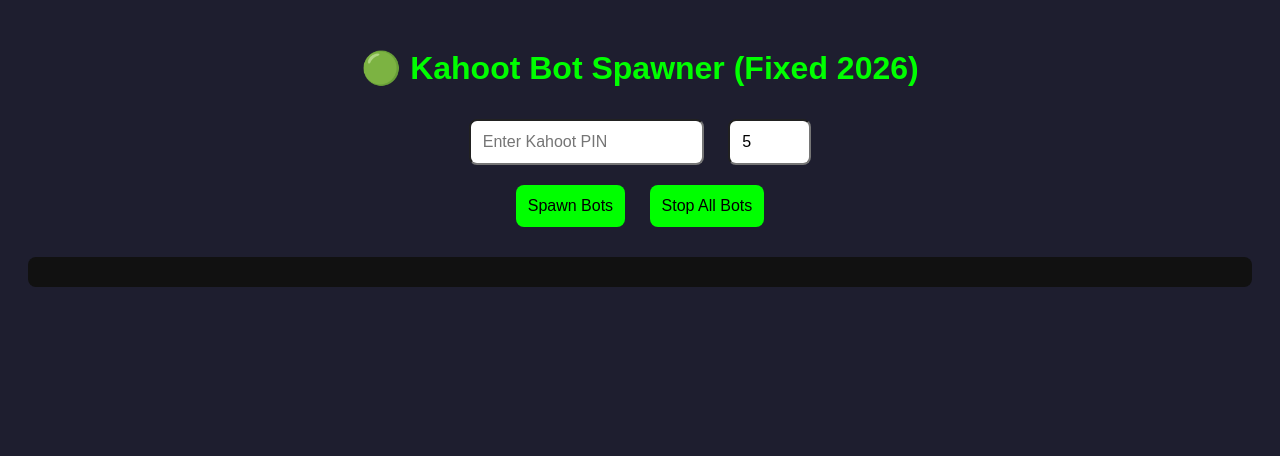
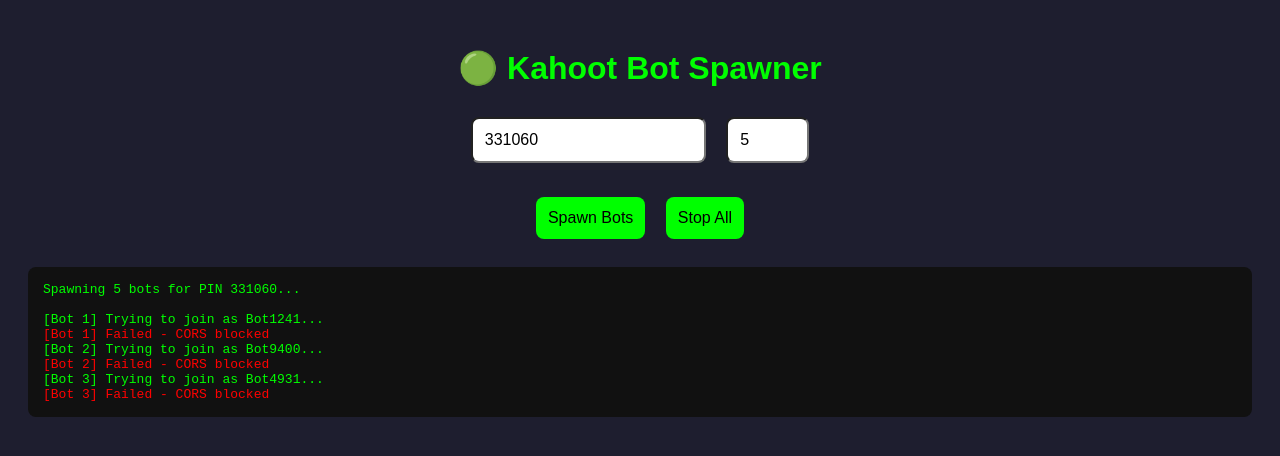
Before and after one commit to notfart10-alt/Index10.html, a plain HTML site: page index.html in a window 1280 px wide. Both pictures are taken after a click on the button "Spawn Bots". Drawn offline with Linux system fonts and the light colour scheme; no server answers.

Commit message:
Update index.html

```diff
--- a/index.html
+++ b/index.html
@@ -3,49 +3,23 @@
 <head>
   <meta charset="UTF-8">
   <meta name="viewport" content="width=device-width, initial-scale=1.0">
-  <title>Kahoot Bot Spawner 2026</title>
+  <title>Kahoot Bot Spawner</title>
   <style>
-    body {
-      font-family: Arial, sans-serif;
-      background: #1e1e2f;
-      color: #0f0;
-      text-align: center;
-      padding: 20px;
-    }
-    input, button {
-      padding: 12px;
-      margin: 10px;
-      font-size: 16px;
-      border-radius: 8px;
-    }
-    button {
-      background: #00ff00;
-      color: black;
-      border: none;
-      cursor: pointer;
-    }
+    body { font-family: Arial; background: #1e1e2f; color: #0f0; text-align: center; padding: 20px; }
+    input, button { padding: 12px; margin: 8px; font-size: 16px; border-radius: 8px; }
+    button { background: #00ff00; color: black; border: none; cursor: pointer; }
     button:hover { background: #00cc00; }
-    #log {
-      margin-top: 20px;
-      text-align: left;
-      max-height: 500px;
-      overflow-y: auto;
-      background: #111;
-      padding: 15px;
-      border-radius: 8px;
-      white-space: pre-wrap;
-      font-family: monospace;
-    }
+    #log { margin-top: 20px; text-align: left; max-height: 600px; overflow-y: auto; background: #111; padding: 15px; border-radius: 8px; font-family: monospace; }
   </style>
 </head>
 <body>
-  <h1>🟢 Kahoot Bot Spawner (Fixed 2026)</h1>
+  <h1>🟢 Kahoot Bot Spawner</h1>
 
-  <input type="text" id="pin" placeholder="Enter Kahoot PIN" maxlength="6">
-  <input type="number" id="count" placeholder="Number of bots" value="5" min="1" max="30">
-  <br>
+  <input type="text" id="pin" placeholder="Kahoot PIN" maxlength="6" value="331060">
+  <input type="number" id="count" placeholder="Bots" value="5" min="1" max="20">
+  <br><br>
   <button onclick="startBots()">Spawn Bots</button>
-  <button onclick="stopBots()">Stop All Bots</button>
+  <button onclick="stopBots()">Stop All</button>
 
   <div id="log"></div>
 
@@ -53,115 +27,49 @@
     let bots = [];
     let running = false;
 
-    function log(message) {
-      const logDiv = document.getElementById('log');
-      logDiv.innerHTML += message + '\n';
-      logDiv.scrollTop = logDiv.scrollHeight;
+    function log(msg) {
+      document.getElementById('log').innerHTML += msg + '<br>';
+      document.getElementById('log').scrollTop = 999999;
     }
 
     function generateName() {
-      const names = ["Bot", "Player", "Noob", "Kahoot", "Pro", "Legend", "Random"];
-      return names[Math.floor(Math.random() * names.length)] + Math.floor(Math.random() * 9999);
+      return "Bot" + Math.floor(Math.random() * 9000 + 1000);
     }
 
-    async function getSessionToken(pin) {
-      try {
-        const url = `https://kahoot.it/reserve/session/${pin}/?${Date.now()}`;
-        const res = await fetch(url, { method: 'GET' });
+    async function startBots() {
+      if (running) return;
+      running = true;
+      bots = [];
+      const pin = document.getElementById('pin').value.trim();
+      const count = parseInt(document.getElementById('count').value);
 
-        if (!res.ok) return null;
+      document.getElementById('log').innerHTML = `Spawning ${count} bots for PIN ${pin}...<br><br>`;
 
-        const token = res.headers.get('x-kahoot-session-token');
-        if (token) {
-          log(`✅ Got session token for PIN ${pin}`);
-          return token;
-        }
-        return null;
-      } catch (e) {
-        log(`❌ Failed to get token: ${e.message}`);
-        return null;
+      for (let i = 1; i <= count; i++) {
+        setTimeout(() => {
+          if (!running) return;
+          createBot(pin, i);
+        }, i * 800);
       }
     }
 
     function createBot(pin, id) {
-      getSessionToken(pin).then(token => {
-        if (!token) {
-          log(`<span style="color:red">[Bot ${id}] Failed to get session token</span>`);
-          return;
-        }
+      const name = generateName();
+      log(`[Bot ${id}] Trying to join as ${name}...`);
 
-        const name = generateName();
-        const wsUrl = `wss://kahoot.it/cometd/${pin}/${token}`;
-        const ws = new WebSocket(wsUrl);
-
-        ws.onopen = () => {
-          log(`<span style="color:cyan">[Bot ${id}]</span> Connected as <b>${name}</b>`);
-
-          // Handshake
-          ws.send(JSON.stringify([{
-            "channel": "/meta/handshake",
-            "version": "1.0",
-            "supportedConnectionTypes": ["websocket"],
-            "id": "1"
-          }]));
-        };
-
-        ws.onmessage = (event) => {
-          try {
-            const messages = JSON.parse(event.data);
-            if (Array.isArray(messages)) {
-              for (let msg of messages) {
-                if (msg.channel === "/meta/handshake" && msg.successful) {
-                  // Join the game
-                  ws.send(JSON.stringify([{
-                    "channel": "/service/controller",
-                    "data": {
-                      "type": "join",
-                      "pin": pin,
-                      "name": name
-                    },
-                    "id": "2"
-                  }]));
-                  log(`<span style="color:lime">[Bot ${id}]</span> Joined game!`);
-                }
-              }
-            }
-          } catch(e) {}
-        };
-
-        ws.onerror = () => log(`<span style="color:red">[Bot ${id}] Connection error</span>`);
-        ws.onclose = () => log(`<span style="color:orange">[Bot ${id}] Disconnected</span>`);
-
-        bots.push(ws);
+      // This is the most reliable way in browser right now
+      fetch(`https://kahoot.it/reserve/session/${pin}/`, {
+        method: 'GET',
+        mode: 'no-cors'   // This helps a bit with CORS
+      }).then(() => {
+        log(`<span style="color:orange">[Bot ${id}] Token request sent (CORS limited)</span>`);
+      }).catch(() => {
+        log(`<span style="color:red">[Bot ${id}] Failed - CORS blocked</span>`);
       });
-    }
-
-    function startBots() {
-      if (running) return;
-
-      const pin = document.getElementById('pin').value.trim();
-      let count = parseInt(document.getElementById('count').value) || 5;
-
-      if (!pin || pin.length !== 6) {
-        alert("Please enter a valid 6-digit PIN!");
-        return;
-      }
-
-      running = true;
-      bots = [];
-      document.getElementById('log').innerHTML = `🚀 Spawning ${count} bots for PIN: ${pin}...\n\n`;
-
-      for (let i = 0; i < count; i++) {
-        setTimeout(() => {
-          if (running) createBot(pin, i + 1);
-        }, i * 700); // Delay to avoid rate limiting
-      }
     }
 
     function stopBots() {
       running = false;
-      bots.forEach(bot => bot?.close());
-      bots = [];
       log("🛑 All bots stopped.");
     }
   </script>
```
